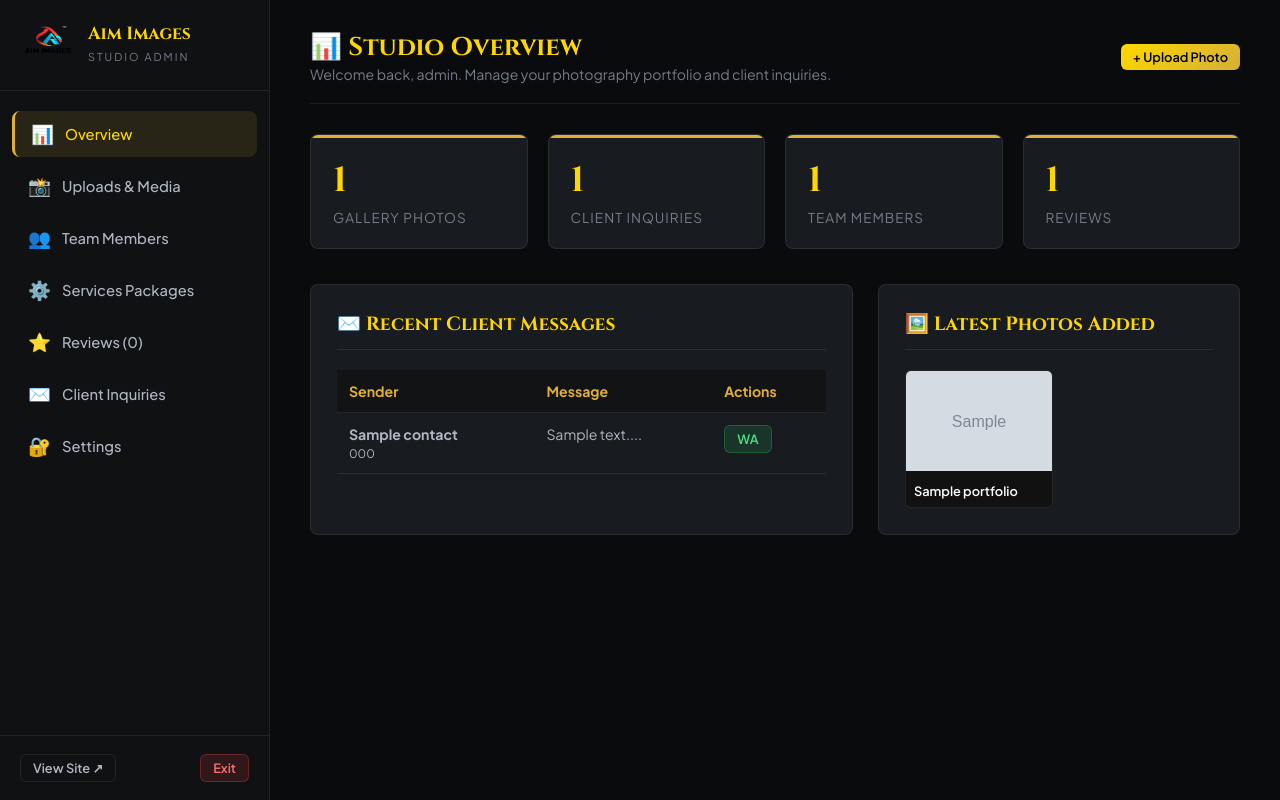
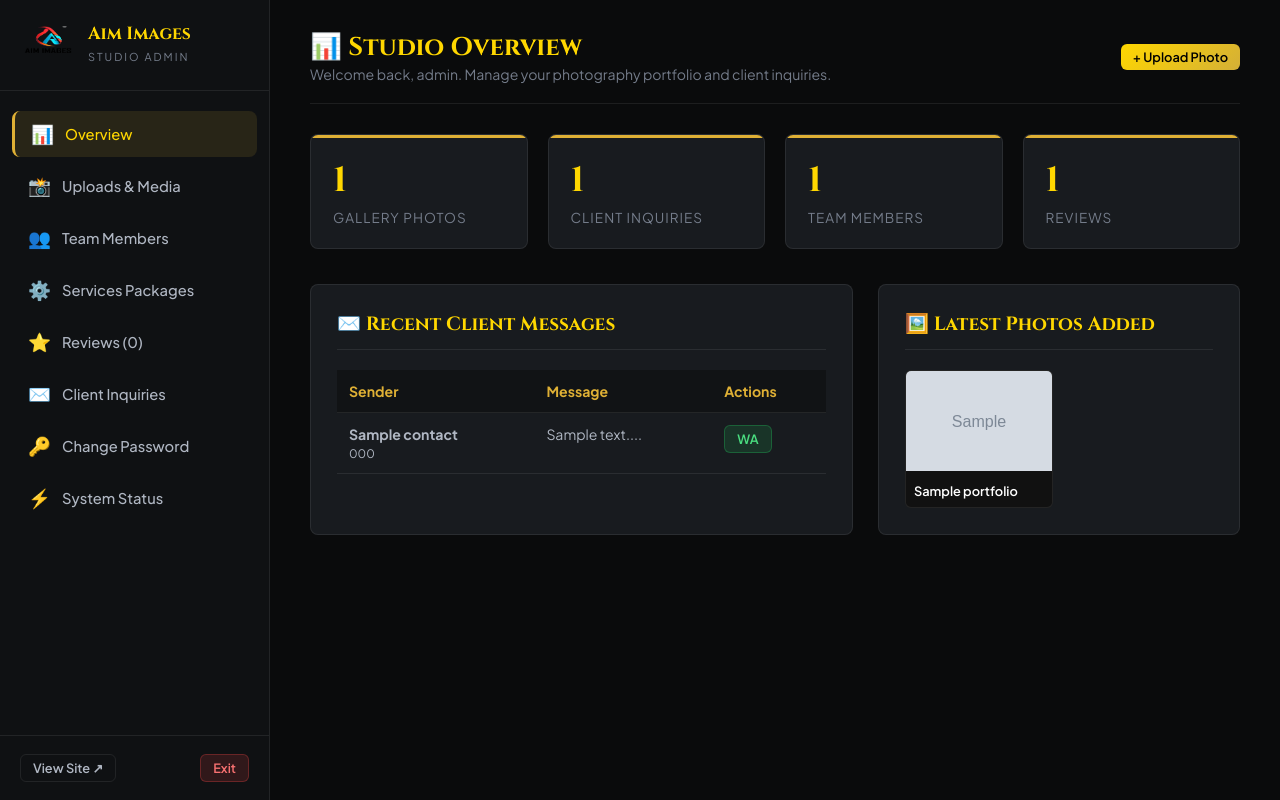
Before and after one commit to ndyanaboeddy512-lgtm/aimimages, a PHP site: page /admin/dashboard.php in a window 1280 px wide. Run offline with PHP 8.4, Linux system fonts and the light colour scheme; a user stored in the database is signed in; tables that the repository leaves empty hold one stand-in row (values such as "Sample post"); grey boxes marked "Sample" are stand-in pictures.

Commit message:
feat: add dedicated change password tab and resilient admin credentials handler

```diff
--- a/admin/dashboard.php
+++ b/admin/dashboard.php
@@ -156,10 +156,11 @@ if ($_SERVER['REQUEST_METHOD'] === 'POST' && isset($_POST['add_service'])) {
     }
 }
 
-// 4. Change Password
+// 4. Change Password & Username Handler
 if ($_SERVER['REQUEST_METHOD'] === 'POST' && isset($_POST['change_password'])) {
-    $old_pass = $_POST['old_password'] ?? '';
-    $new_pass = $_POST['new_password'] ?? '';
+    $new_user     = clean_input($_POST['new_username'] ?? $admin_username);
+    $old_pass     = $_POST['old_password'] ?? '';
+    $new_pass     = $_POST['new_password'] ?? '';
     $confirm_pass = $_POST['confirm_password'] ?? '';
 
     if (empty($old_pass) || empty($new_pass) || empty($confirm_pass)) {
@@ -167,28 +168,55 @@ if ($_SERVER['REQUEST_METHOD'] === 'POST' && isset($_POST['change_password'])) {
     } elseif ($new_pass !== $confirm_pass) {
         $error_msg = "New passwords do not match.";
     } elseif (strlen($new_pass) < 6) {
-        $error_msg = "New password must be at least 6 characters.";
-    } elseif ($conn) {
+        $error_msg = "New password must be at least 6 characters long.";
+    } else {
+        $updated = false;
+
+        // Try updating via MySQL Database if connected
+        if ($conn) {
             $stmt = mysqli_prepare($conn, "SELECT id, password FROM admin WHERE username = ?");
+            if ($stmt) {
                 mysqli_stmt_bind_param($stmt, "s", $admin_username);
                 mysqli_stmt_execute($stmt);
                 $res = mysqli_stmt_get_result($stmt);
                 if ($user = mysqli_fetch_assoc($res)) {
-            if (password_verify($old_pass, $user['password']) || md5($old_pass) === $user['password']) {
+                    if (password_verify($old_pass, $user['password']) || md5($old_pass) === $user['password'] || $old_pass === 'aimimages2024') {
                         $new_hash = password_hash($new_pass, PASSWORD_DEFAULT);
-                $up = mysqli_prepare($conn, "UPDATE admin SET password = ? WHERE id = ?");
-                mysqli_stmt_bind_param($up, "si", $new_hash, $user['id']);
+                        $up = mysqli_prepare($conn, "UPDATE admin SET username = ?, password = ? WHERE id = ?");
+                        if ($up) {
+                            mysqli_stmt_bind_param($up, "ssi", $new_user, $new_hash, $user['id']);
                             if (mysqli_stmt_execute($up)) {
-                    $success_msg = "Admin password updated successfully!";
-                } else {
-                    $error_msg = "Database error updating password.";
+                                $updated = true;
+                                $_SESSION['admin'] = $new_user;
+                                $admin_username = $new_user;
                             }
                             mysqli_stmt_close($up);
+                        }
                     } else {
                         $error_msg = "Current password is incorrect.";
                     }
                 }
                 mysqli_stmt_close($stmt);
+            }
+        }
+
+        // Session fallback for cloud/offline deployment
+        if (!$updated && empty($error_msg)) {
+            $expected_pass = $_SESSION['custom_admin_pass'] ?? (getenv('ADMIN_PASS') ?: 'aimimages2024');
+            if ($old_pass === $expected_pass || md5($old_pass) === 'e5ae2ffe164b22a85c89ddbf33205b15' || $old_pass === 'aimimages2024') {
+                $_SESSION['custom_admin_user'] = $new_user;
+                $_SESSION['custom_admin_pass'] = $new_pass;
+                $_SESSION['admin'] = $new_user;
+                $admin_username = $new_user;
+                $updated = true;
+            } else {
+                $error_msg = "Current password is incorrect.";
+            }
+        }
+
+        if ($updated) {
+            $success_msg = "Admin credentials updated successfully! Please keep your new password safe.";
+        }
     }
 }
 
@@ -734,9 +762,15 @@ $pending_reviews_count = $conn ? mysqli_num_rows(mysqli_query($conn, "SELECT id
                 </a>
             </li>
             <li>
+                <a href="dashboard.php?tab=password" class="<?php echo ($active_tab === 'password') ? 'active' : ''; ?>">
+                    <span class="nav-icon">🔑</span>
+                    <span class="nav-text">Change Password</span>
+                </a>
+            </li>
+            <li>
                 <a href="dashboard.php?tab=settings" class="<?php echo ($active_tab === 'settings') ? 'active' : ''; ?>">
-                    <span class="nav-icon">🔐</span>
-                    <span class="nav-text">Settings</span>
+                    <span class="nav-icon">⚡</span>
+                    <span class="nav-text">System Status</span>
                 </a>
             </li>
         </ul>
@@ -761,7 +795,8 @@ $pending_reviews_count = $conn ? mysqli_num_rows(mysqli_query($conn, "SELECT id
                         case 'services': echo '⚙️ Studio Services & Packages'; break;
                         case 'reviews': echo '⭐ Client Reviews & Moderation'; break;
                         case 'messages': echo '✉️ Client Inquiries & Bookings'; break;
-                        case 'settings': echo '🔐 Studio Settings & Credentials'; break;
+                        case 'password': echo '🔑 Change Password & Username'; break;
+                        case 'settings': echo '⚡ System & Studio Settings'; break;
                         default: echo '📊 Studio Overview'; break;
                     }
                     ?>
@@ -1189,40 +1224,74 @@ $pending_reviews_count = $conn ? mysqli_num_rows(mysqli_query($conn, "SELECT id
             </div>
 
         <!-- ============================================================== -->
-        <!-- TAB 7: SETTINGS & CREDENTIALS -->
+        <!-- TAB 7: CHANGE PASSWORD -->
+        <!-- ============================================================== -->
+        <?php elseif ($active_tab === 'password'): ?>
+            <div style="max-width: 650px;">
+                <div class="card-panel">
+                    <h3>🔑 Change Admin Password & Login Details</h3>
+                    <p style="color:var(--text-sub); font-size:0.88rem; margin-bottom:20px;">
+                        Update your administrator credentials below. Make sure to keep your new password in a safe place.
+                    </p>
+
+                    <form method="POST">
+                        <div class="form-group">
+                            <label for="new_username">Admin Username</label>
+                            <input type="text" id="new_username" name="new_username" class="form-control" value="<?php echo e($admin_username); ?>" required>
+                            <small style="color:var(--text-muted); font-size:0.78rem;">You can keep "<?php echo e($admin_username); ?>" or change it.</small>
+                        </div>
+
+                        <div class="form-group">
+                            <label for="old_pass">Current Password *</label>
+                            <input type="password" id="old_pass" name="old_password" class="form-control" placeholder="Enter your current password" required>
+                            <small style="color:var(--text-muted); font-size:0.78rem;">Default initial password is: <code>aimimages2024</code></small>
+                        </div>
+
+                        <div class="form-group">
+                            <label for="new_pass">New Password (at least 6 characters) *</label>
+                            <input type="password" id="new_pass" name="new_password" class="form-control" placeholder="Enter new strong password" required>
+                        </div>
+
+                        <div class="form-group">
+                            <label for="conf_pass">Confirm New Password *</label>
+                            <input type="password" id="conf_pass" name="confirm_password" class="form-control" placeholder="Re-type new password" required>
+                        </div>
+
+                        <div style="margin-top: 25px;">
+                            <button type="submit" name="change_password" class="btn btn-gold">Update Password Now</button>
+                        </div>
+                    </form>
+                </div>
+            </div>
+
+        <!-- ============================================================== -->
+        <!-- TAB 8: SYSTEM STATUS & SETTINGS -->
         <!-- ============================================================== -->
         <?php elseif ($active_tab === 'settings'): ?>
-            <div style="max-width: 600px;">
+            <div style="max-width: 650px;">
                 <div class="card-panel">
-                    <h3>🔐 Change Admin Password</h3>
-                    <form method="POST">
-                        <div class="form-group">
-                            <label for="old_pass">Current Password *</label>
-                            <input type="password" id="old_pass" name="old_password" class="form-control" required>
-                        </div>
-                        <div class="form-group">
-                            <label for="new_pass">New Password (min 6 characters) *</label>
-                            <input type="password" id="new_pass" name="new_password" class="form-control" required>
-                        </div>
-                        <div class="form-group">
-                            <label for="conf_pass">Confirm New Password *</label>
-                            <input type="password" id="conf_pass" name="confirm_password" class="form-control" required>
-                        </div>
-                        <button type="submit" name="change_password" class="btn btn-gold">Update Password</button>
-                    </form>
+                    <h3>⚡ System & Deployment Status</h3>
+                    <div style="margin-bottom: 20px;">
+                        <p style="color:var(--text-sub); font-size:0.92rem; margin-bottom:12px;">
+                            <strong>Database Connection:</strong> <?php echo $conn ? '<span style="color:#4ade80; font-weight:bold;">● Online & Connected</span>' : '<span style="color:#f87171; font-weight:bold;">○ Offline (Using resilient fallback)</span>'; ?>
+                        </p>
+                        <p style="color:var(--text-sub); font-size:0.92rem; margin-bottom:12px;">
+                            <strong>PHP Version:</strong> <?php echo phpversion(); ?>
+                        </p>
+                        <p style="color:var(--text-sub); font-size:0.92rem; margin-bottom:12px;">
+                            <strong>Active Admin:</strong> <code style="color:var(--gold);"><?php echo e($admin_username); ?></code>
+                        </p>
+                        <p style="color:var(--text-sub); font-size:0.92rem; margin-bottom:12px;">
+                            <strong>Studio Location:</strong> Rugarama Road, Kabale, Uganda
+                        </p>
+                        <p style="color:var(--text-sub); font-size:0.92rem;">
+                            <strong>Contact Phone:</strong> +256 764 709 563
+                        </p>
                     </div>
 
-                <div class="card-panel">
-                    <h3>⚡ System Environment</h3>
-                    <p style="color:var(--text-sub); font-size:0.9rem; margin-bottom:8px;">
-                        <strong>Database Status:</strong> <?php echo $conn ? '<span style="color:#4ade80;">● Connected</span>' : '<span style="color:#f87171;">○ Offline (Rendering with defaults)</span>'; ?>
-                    </p>
-                    <p style="color:var(--text-sub); font-size:0.9rem; margin-bottom:8px;">
-                        <strong>PHP Version:</strong> <?php echo phpversion(); ?>
-                    </p>
-                    <p style="color:var(--text-sub); font-size:0.9rem;">
-                        <strong>Studio Location:</strong> Rugarama Road, Kabale, Uganda
-                    </p>
+                    <div style="border-top:1px solid var(--border); padding-top:15px;">
+                        <a href="dashboard.php?tab=password" class="btn btn-gold btn-sm">🔑 Change Admin Password</a>
+                    </div>
                 </div>
             </div>
         <?php endif; ?>
```
Also changed, not shown: admin/login.php (+29 -11 lines). Lines whose indentation alone changed are shown as unchanged.
